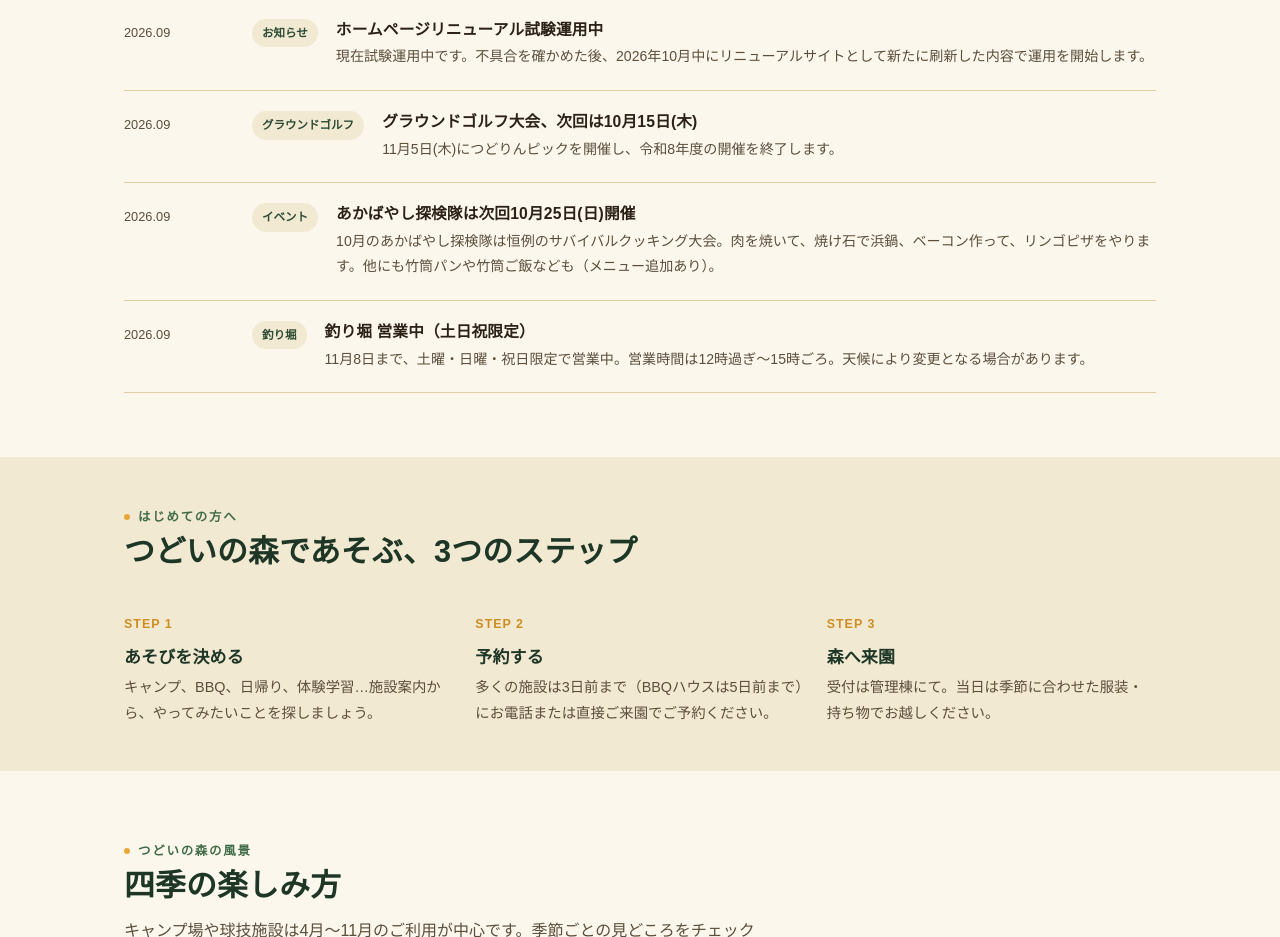
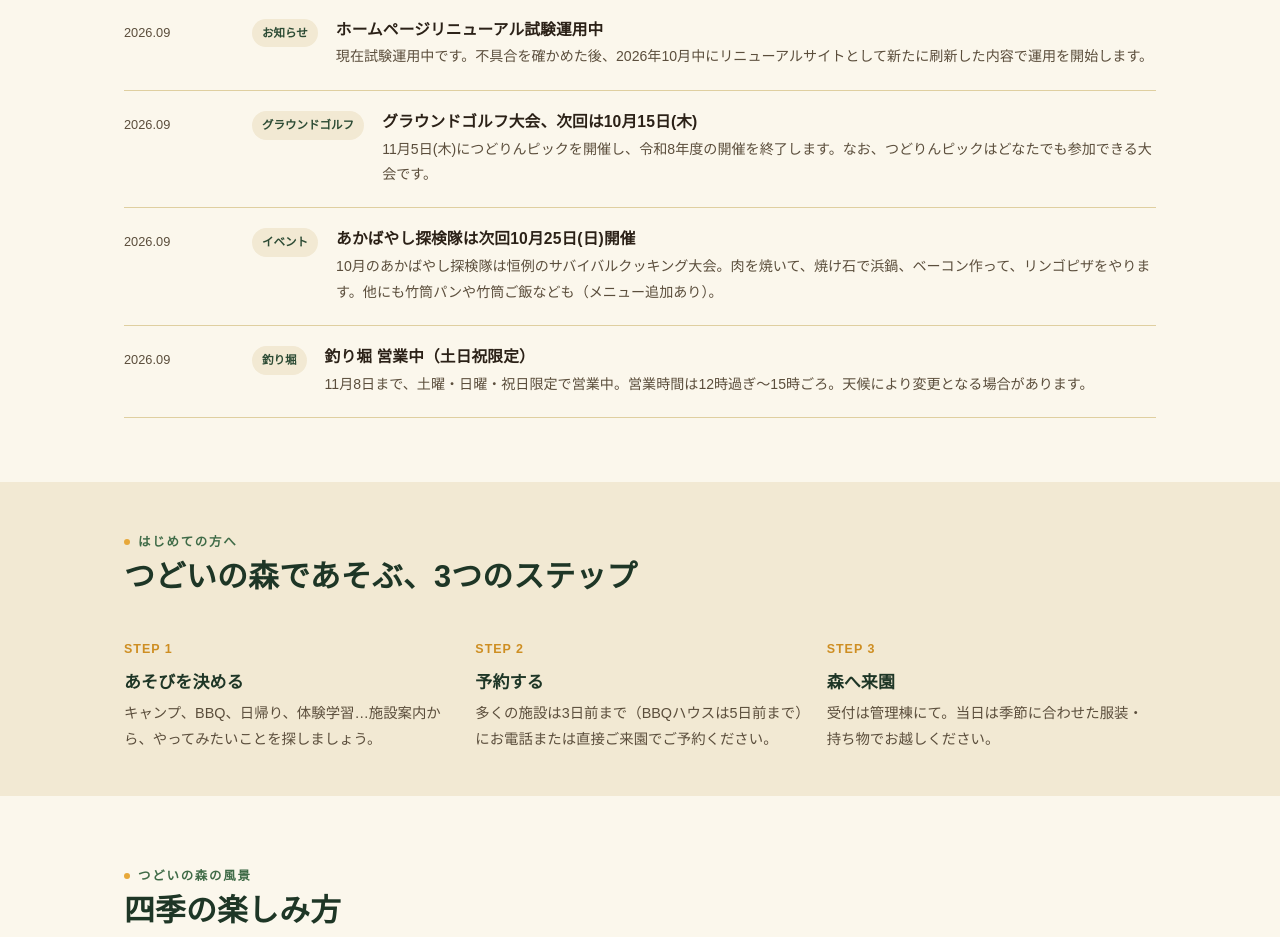
Before and after one commit to tsudoinomori/tsudoi-no-mori, a plain HTML site: page index.html in a window 1280 px wide. Shown: the part 960-1897 px from the top of the page. Drawn offline with Linux system fonts and the light colour scheme.

Commit message:
Note that the Tsudorinpikku meet is open to everyone
Co-Authored-By: Claude Opus 5 <noreply@anthropic.com>

```diff
--- a/index.html
+++ b/index.html
@@ -112,7 +112,7 @@
         <span class="news-tag">グラウンドゴルフ</span>
         <div class="body">
           <h4>グラウンドゴルフ大会、次回は10月15日(木)</h4>
-          <p>11月5日(木)につどりんピックを開催し、令和8年度の開催を終了します。</p>
+          <p>11月5日(木)につどりんピックを開催し、令和8年度の開催を終了します。なお、つどりんピックはどなたでも参加できる大会です。</p>
         </div>
       </div>
       <div class="news-item">
```
